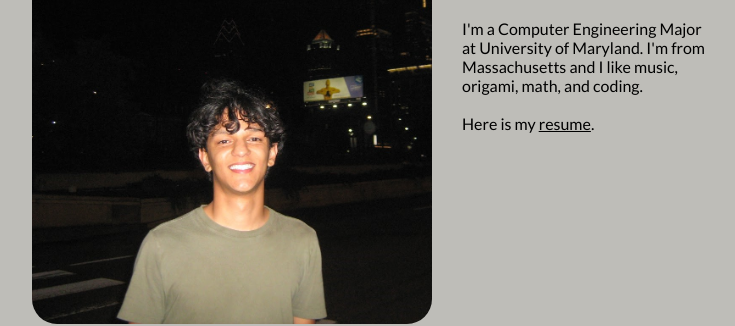
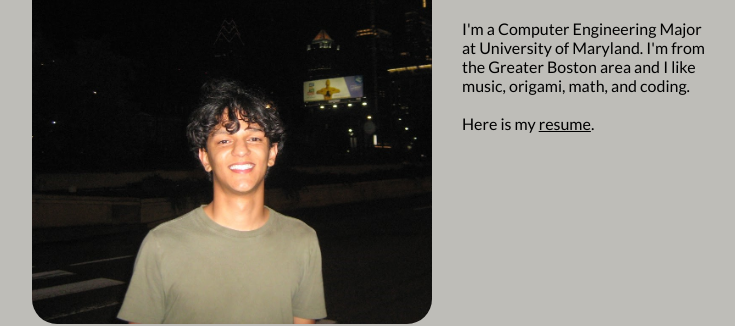
Before and after one commit to r0hitshete/r0hitshete.github.io, a plain HTML site: page index.html in a window 1280 px wide. Shown: the part 245-571 px from the top of the page, without its empty margins (268-1003 px from the left). Drawn offline with Linux system fonts and the light colour scheme.

Commit message:
update resume

```diff
--- a/index.html
+++ b/index.html
@@ -20,14 +20,13 @@
             <div class="links">
                 <a href="https://www.linkedin.com/in/rohit-shete-b2abba188/"><i
                         class="fa-brands fa-linkedin fa-xl"></i></a>
-                <!-- <a href="https://open.spotify.com/user/rohit.anand.shete"><i class="fa-brands fa-spotify fa-xl"></i></a> -->
                 <a href="https://github.com/r0hitshete"><i class="fa-brands fa-github fa-xl"></i></a>
             </div>
         </div>
 
         <div class="right">
             <h1>Rohit Shete</h1>
-            <p class="main">I'm a Computer Engineering Major at University of Maryland. I'm from Massachusetts and I
+            <p class="main">I'm a Computer Engineering Major at University of Maryland. I'm from the Greater Boston area and I
                 like music, origami, math, and coding. <br><br> Here is my <a
                     href="files/Rohit_Resume.pdf">resume</a>.</p>
         </div>
```
Also changed, not shown: 1 other file.
